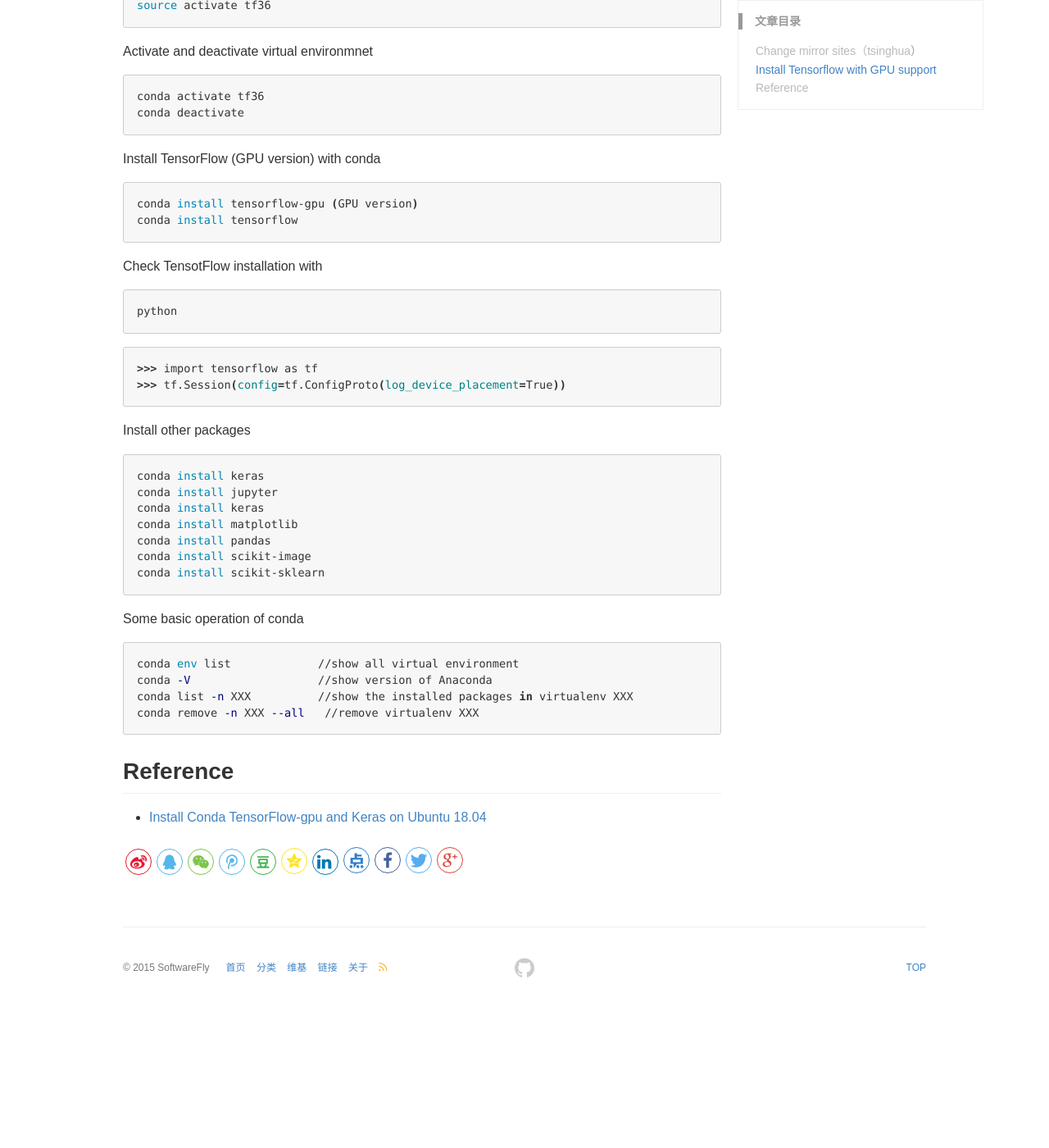
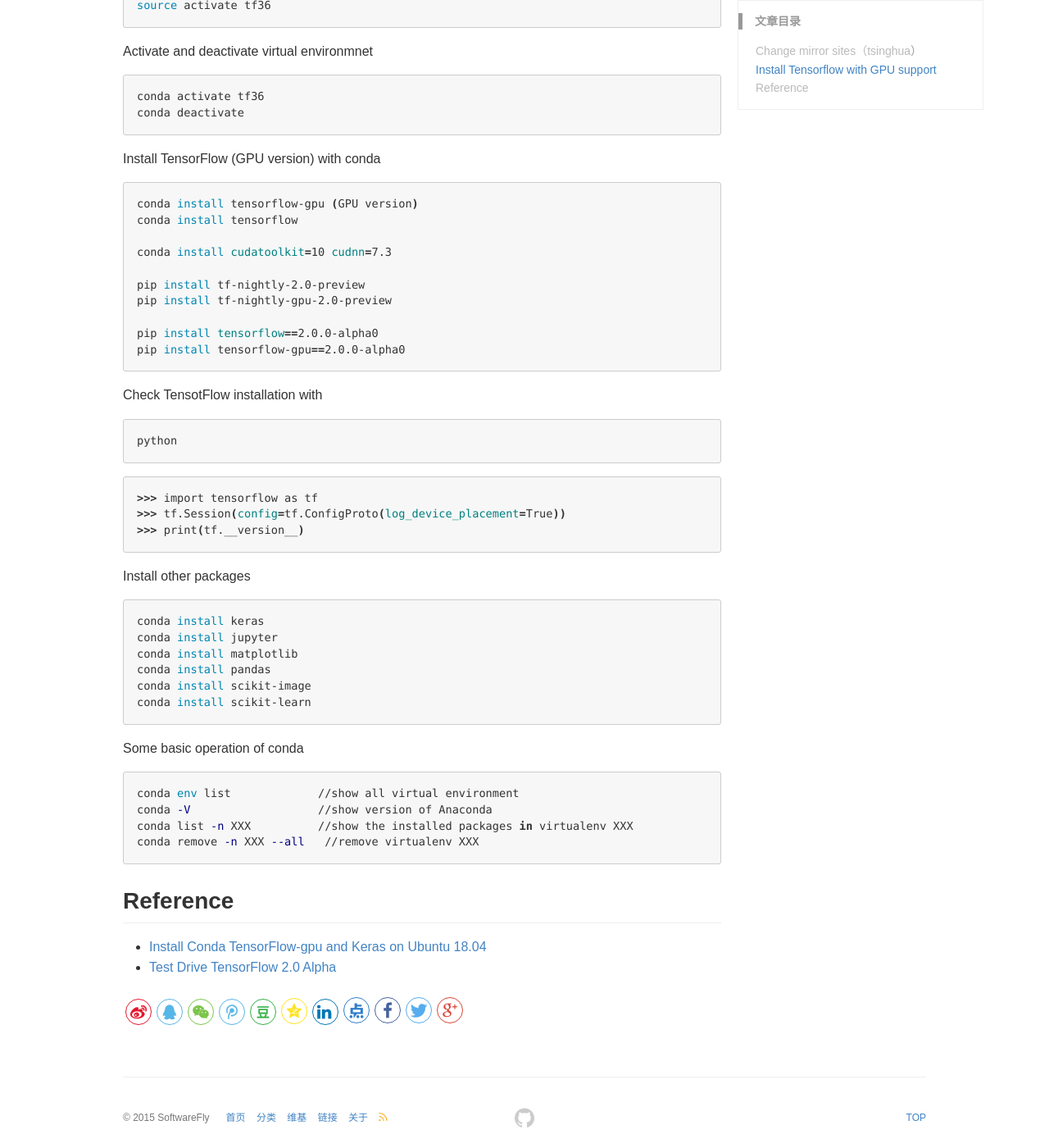
Before and after one commit to softwarefly/softwarefly.github.io, a Jekyll site: the page built from _posts/2019-04-27-anaconda-install-tensorflow.md, in a window 1280 px wide and 1400 px high, scrolled down 542 px. Shown: the whole window at 82% size. Built offline with Jekyll 4.4.1, drawn with Linux system fonts in a browser that asks for light colours; comment, search, counter and statistics services are not loaded; before the commit the page ends 1771 px from its top, so only the background shows below that.

Commit message:
Update 2019-04-27-anaconda-install-tensorflow.md

````diff
--- a/_posts/2019-04-27-anaconda-install-tensorflow.md
+++ b/_posts/2019-04-27-anaconda-install-tensorflow.md
@@ -35,6 +35,14 @@ Install TensorFlow (GPU version) with conda
 ```sh
 conda install tensorflow-gpu (GPU version)
 conda install tensorflow
+
+conda install cudatoolkit=10 cudnn=7.3
+
+pip install tf-nightly-2.0-preview
+pip install tf-nightly-gpu-2.0-preview
+
+pip install tensorflow==2.0.0-alpha0
+pip install tensorflow-gpu==2.0.0-alpha0
 ```
 
 Check TensotFlow installation with
@@ -46,6 +54,7 @@ python
 ```sh
 >>> import tensorflow as tf
 >>> tf.Session(config=tf.ConfigProto(log_device_placement=True))
+>>> print(tf.__version__)
 ```
 
 Install other packages
@@ -53,11 +62,10 @@ Install other packages
 ```sh
 conda install keras
 conda install jupyter
-conda install keras
 conda install matplotlib
 conda install pandas
 conda install scikit-image
-conda install scikit-sklearn
+conda install scikit-learn
 ```
 
 Some basic operation of conda
@@ -72,5 +80,7 @@ conda remove -n XXX --all   //remove virtualenv XXX
 ## Reference
 
 * [Install Conda TensorFlow-gpu and Keras on Ubuntu 18.04][1]
+* [Test Drive TensorFlow 2.0 Alpha][2]
 
 [1]: https://medium.com/@naomi.fridman/install-conda-tensorflow-gpu-and-keras-on-ubuntu-18-04-1b403e740e25
+[2]: https://medium.com/tensorflow/test-drive-tensorflow-2-0-alpha-b6dd1e522b01
````
